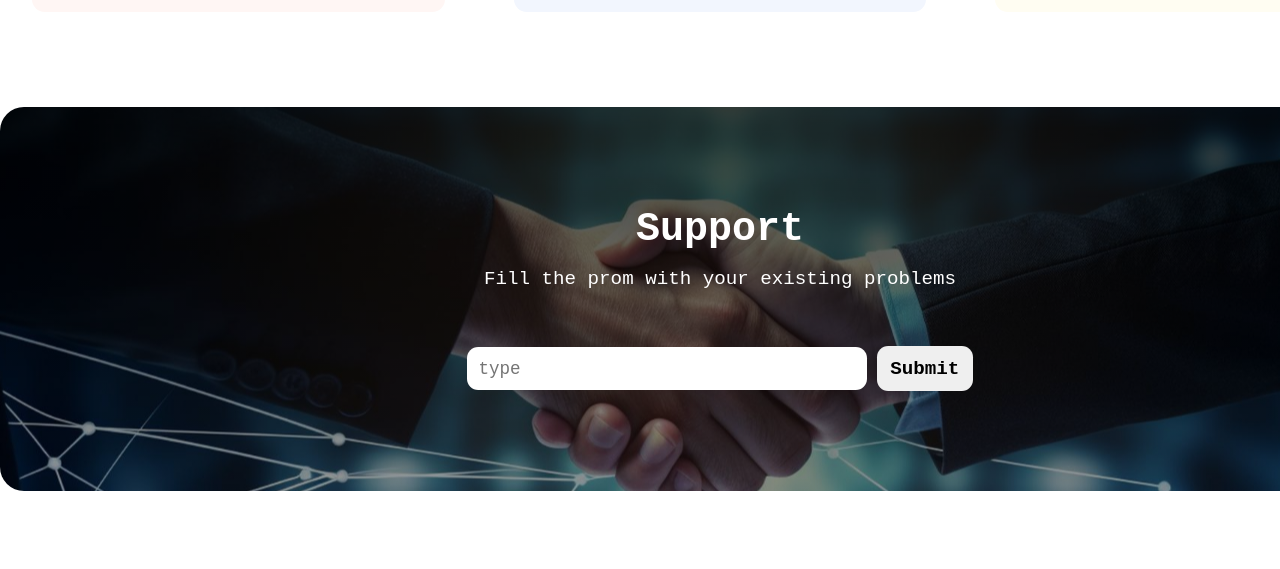
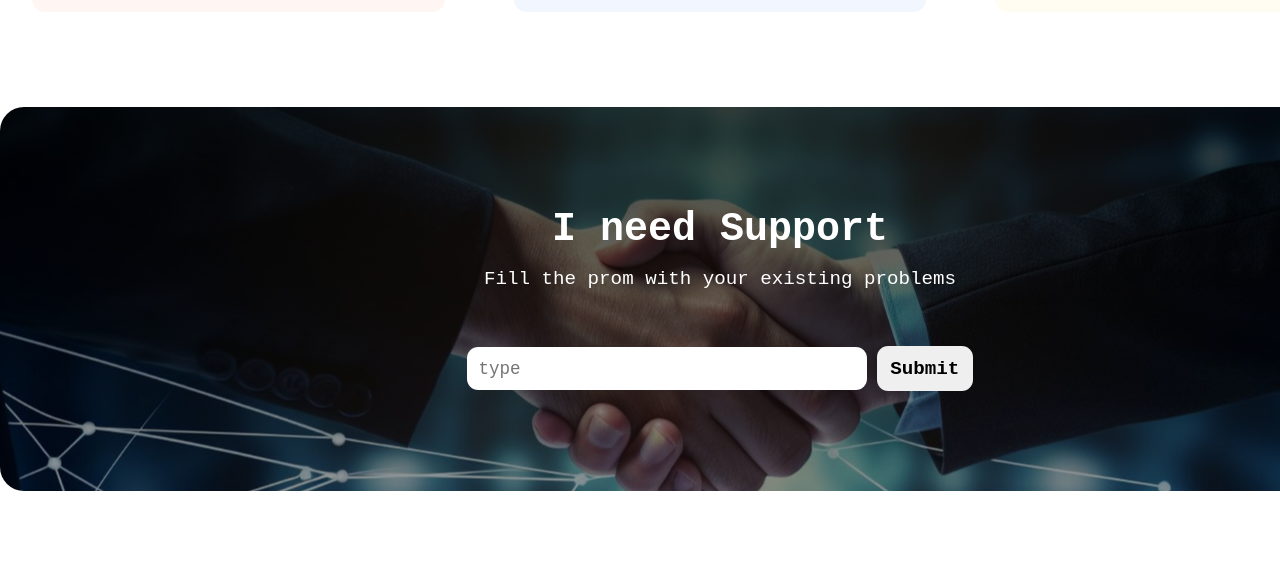
Before and after one commit to Habibullah-KH/PH_1_AS, a plain HTML site: page index.html in a window 1280 px wide. Shown: the part 3764-4333 px from the top of the page. Drawn offline with Linux system fonts and the light colour scheme.

Commit message:
text fix

```diff
--- a/index.html
+++ b/index.html
@@ -243,7 +243,7 @@
 
     <section class="support">
 
-      <h4>Support</h4>
+      <h4>I need Support</h4>
 
       <p>Fill the prom with your existing problems</p>
 
```
